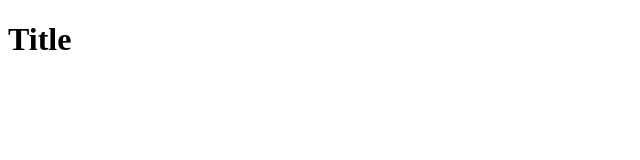
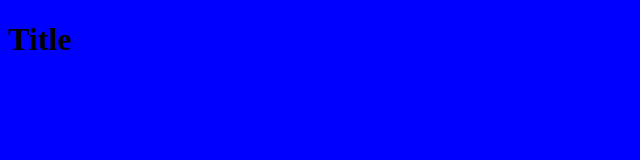
Before and after one commit to szgabor199654/git-tutorial, a plain HTML site: page index.html in a window 1280 px wide. Shown: the whole page, without its empty margins (0-640 px from the left). Drawn offline with Linux system fonts and the light colour scheme.

Commit message:
adding style

```diff
--- a/index.html
+++ b/index.html
@@ -4,7 +4,9 @@
     <meta charset="UTF-8" />
     <meta http-equiv="X-UA-Compatible" content="IE=edge" />
     <meta name="viewport" content="width=device-width, initial-scale=1.0" />
+    <link rel="stylesheet" href="style.css" />
     <title>Document</title>
+    <link rel="stylesheet" href="style.css" />
     <h1>Title</h1>
   </head>
   <body>
--- /dev/null
+++ b/style.css
@@ -0,0 +1,4 @@
+body {
+  background: red;
+  background: blue;
+}
```
